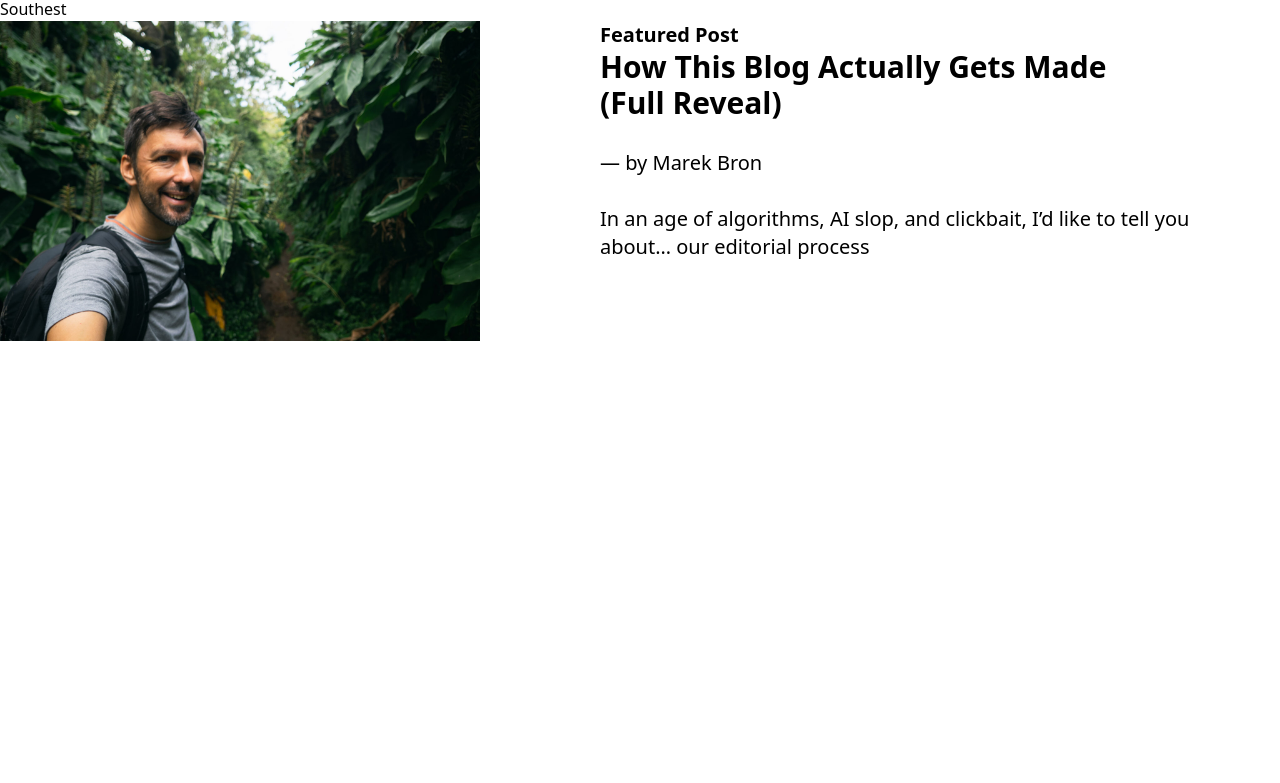
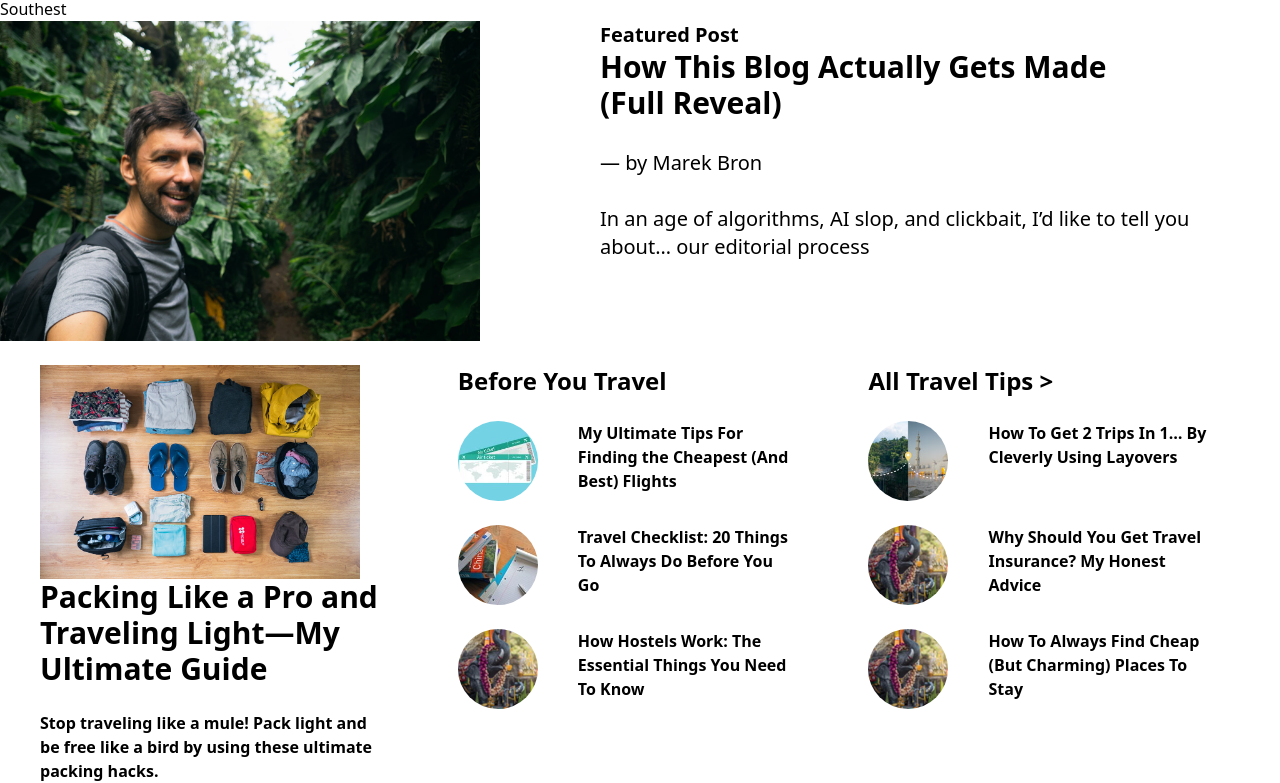
Before and after one commit to remyshingiro/indie-traveller, a website: page src/index.html in a window 1280 px wide. Shown: the part 1320-2103 px from the top of the page. Before the commit the page ends 1661 px from the top, so only its background shows below. Drawn offline with Linux system fonts and the light colour scheme.

Commit message:
clothes_outdoor

```diff
--- a/src/index.html
+++ b/src/index.html
@@ -102,6 +102,55 @@
 
       </div>
     </div>
+      <br>
+    <div class="flex gap-20 ml-10 bg-pink-50">
+      <div>
+        <img src="./clothes.jpg" class="w-80"/>
+        <p class="font-bold text-3xl">Packing Like a Pro and<br>Traveling Light—My<br>Ultimate Guide</p>
+        <br>
+        <p class="font-bold">Stop traveling like a mule! Pack light and<br>be free like a bird by using these ultimate<br>packing hacks.</p>
+      </div>
+
+      <div>
+        <p class="font-bold text-2xl">Before You Travel</p>
+        <br>
+        <div class="flex gap-10 font-bold">
+          <img src="./ticket.jpg" class="w-20 rounded-full"/>
+          <p>My Ultimate Tips For<br>Finding the Cheapest (And<br>Best) Flights</p>
+        </div>
+        <br>
+        <div class="flex gap-10 font-bold">
+          <img src="./colgate.jpg" class="w-20 rounded-full"/>
+          <p>Travel Checklist: 20 Things<br>To Always Do Before You<br>Go</p>
+        </div>
+        <br>
+
+        <div class="flex gap-10 font-bold">
+          <img src="./elephant.jpg" class="w-20 rounded-full"/>
+          <p>How Hostels Work: The<br>Essential Things You Need<br>To Know</p>
+        </div>
+      </div>
+
+      <div>
+        <p class="font-bold text-2xl">All Travel Tips ></p>
+        <br>
+        <div class="flex gap-10 font-bold">
+          <img src="./bulb.jpg" class="w-20 rounded-full"/>
+          <p>How To Get 2 Trips In 1… By<br>Cleverly Using Layovers</p>
+        </div>
+        <br>
+        <div class="flex gap-10 font-bold">
+          <img src="./elephant.jpg" class="w-20 rounded-full"/>
+          <p>Why Should You Get Travel<br>Insurance? My Honest<br>Advice</p>
+        </div>
+        <br>
+
+        <div class="flex gap-10 font-bold">
+          <img src="./elephant.jpg" class="w-20 rounded-full"/>
+          <p>How To Always Find Cheap<br>(But Charming) Places To<br>Stay</p>
+        </div>
+      </div>
+    </div>
 
 
 
```
Also changed, not shown: src/bulb.jpg (added), src/clothes.jpg (renamed from public/clothes.jpg), src/colgate.jpg (added), src/elephant.jpg (added), src/ticket.jpg (added).
